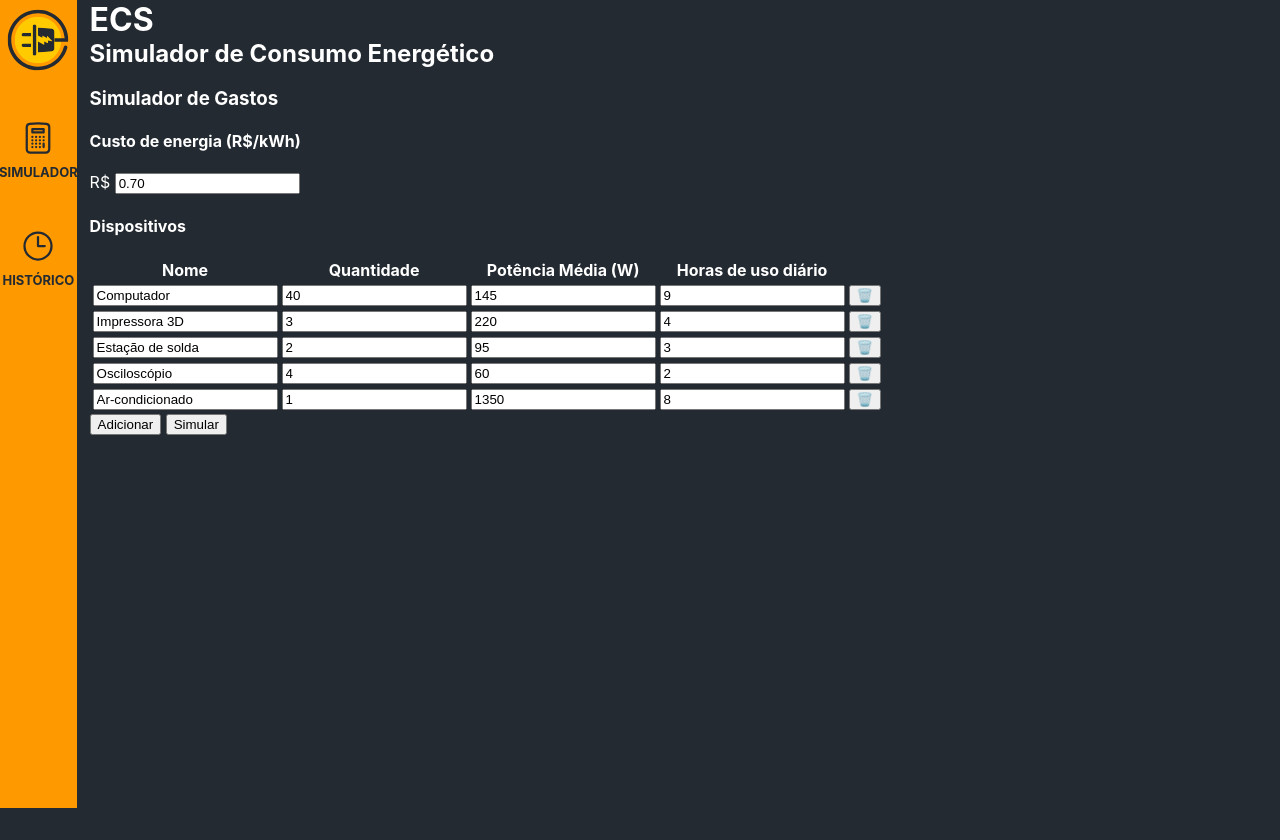
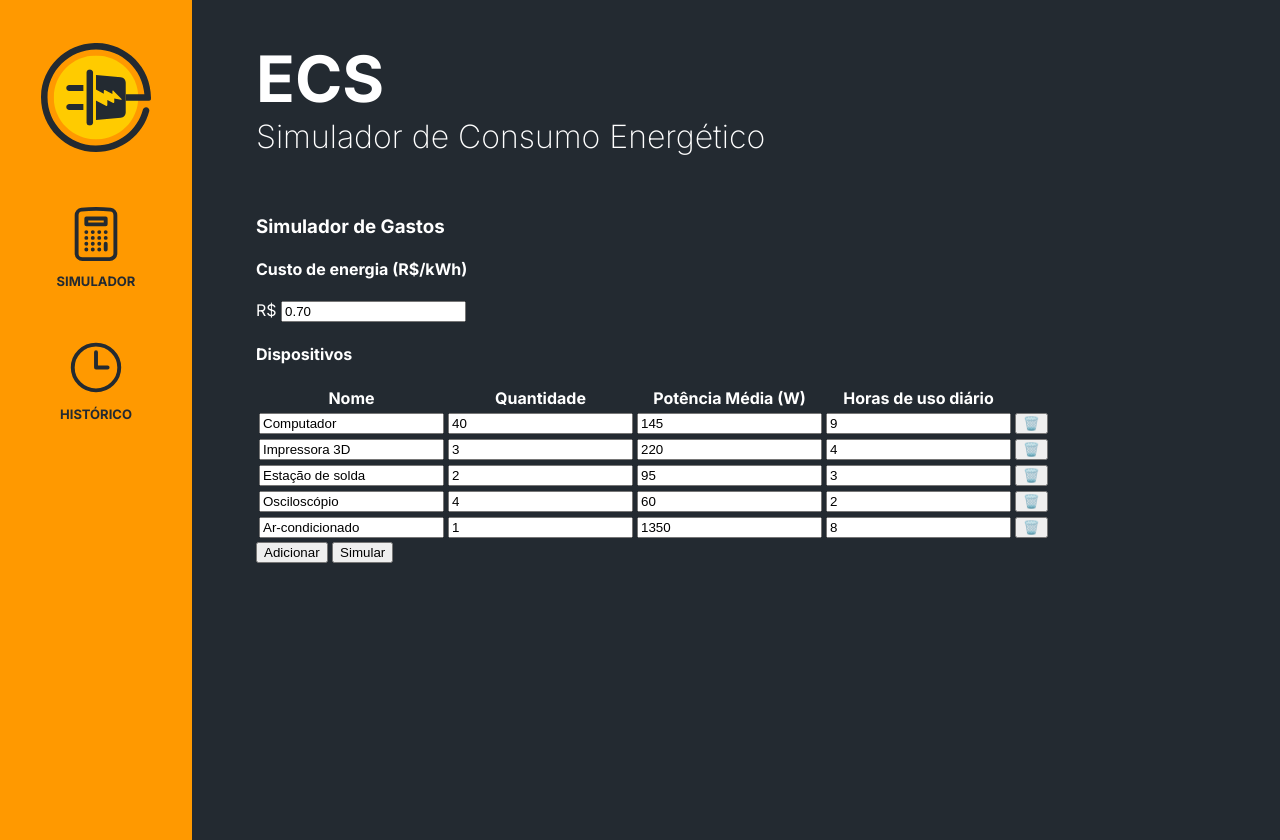
Before and after one commit to fnmatheus/trabalho_final_progamacao, a Django app: page / in a window 1280 px wide. Before the commit the page ends 808 px from the top, so only its background shows below. Run offline with Django 5.2, Linux system fonts and the light colour scheme.

Commit message:
feat: correct css details

```diff
--- a/simulator/static/simulator/style.css
+++ b/simulator/static/simulator/style.css
@@ -12,45 +12,34 @@ body {
     height: 100vh;
     background-color: var(--background);
     color: var(--text-primary);
-    font-family: 'Inter', sans-serif;
     overflow: hidden;
     margin: 0;
     padding: 0;
-}
-
-.site-header {
-}
-
-.header-text {
-}
-
-.header-text h1, .header-text h2 {
-    margin: 0;
+    gap: 5vw;
+    font-family: "Inter", sans-serif;
 }
 
 .sidebar {
     display: flex;
-    width: 5vw;
+    width: 15vw;
     height: 100%;
     flex-direction: column;
     background-color: var(--primary);
-    margin-right: 1vw;
-    padding-top: 1vh;
-    padding-inline: 0.5vw;
     gap: 6vh;
     color: var(--background);
     align-items: center;
+    padding-top: 5vh;
 }
 
 .sidebar-logo {
-    width: 100%;
+    width: 60%;
 }
 
 .sidebar-option {
     display: flex;
     flex-direction: column;
     align-items: center;
-    width: 70%;
+    width: 40%;
     text-decoration: none;
     color: var(--background);
     gap: 1vh;
@@ -64,3 +53,21 @@ body {
     font-size: small;
     font-weight: bold;
 }
+
+.container {
+    display: flex;
+    flex-direction: column;
+    gap: 5vh;
+    margin-top: 5vh;
+}
+
+.page-header h1 {
+    font-size: 4rem;
+    margin: 0;
+}
+
+.page-header h2 {
+    font-size: 2rem;
+    margin: 0;
+    font-weight: 200;
+}
--- a/simulator/templates/simulator/home.html
+++ b/simulator/templates/simulator/home.html
@@ -6,6 +6,9 @@
         <meta charset="UTF-8">
         <title>ECS</title>
         <link rel="stylesheet" href="{% static 'simulator/style.css' %}?v=2">
+        <link rel="preconnect" href="https://fonts.googleapis.com">
+        <link rel="preconnect" href="https://fonts.gstatic.com" crossorigin>
+        <link href="https://fonts.googleapis.com/css2?family=Inter:ital,opsz,wght@0,14..32,100..900;1,14..32,100..900&display=swap" rel="stylesheet">
     </head>
     <body>
         <aside class="sidebar">
@@ -19,15 +22,13 @@
                 <span>HISTÓRICO</span>
             </a>
         </aside>
-        <div>
-            <header class="site-header">
+        <div class="container">
+            <header class="page-header">
                 <!-- Header da página -->
-                <div class="header-text">
-                    <h1>ECS</h1>
-                    <h2>Simulador de Consumo Energético</h2>
-                </div>
+                <h1>ECS</h1>
+                <h2>Simulador de Consumo Energético</h2>
             </header>
-            <main class="container">
+            <main>
                 <section class="content">
                     <!-- Sessão do simulador -->
                     <h3>Simulador de Gastos</h3>
```
